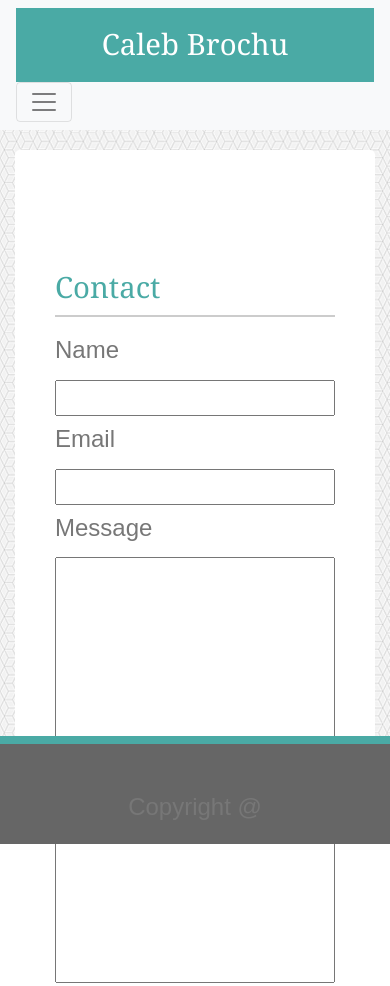
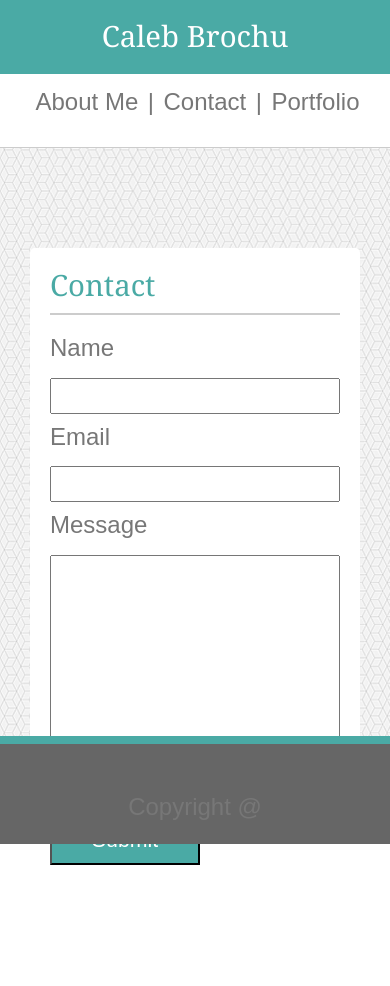
Before and after one commit to caleb-brochu/Portfolio-Bootstrap, a plain HTML site: page contact.html in a window 390 px wide. Shown: the top 986 px of the page. Drawn offline with nearby package versions, Linux system fonts and the light colour scheme.

Commit message:
Updated contact.html to make responsive.

```diff
--- a/assets/css/style.css
+++ b/assets/css/style.css
@@ -46,9 +46,7 @@ html body
     }
   }
 
-.jumbotron{
-    margin-right:0;
-}
+
 
 .jumbobackground
 {
@@ -63,6 +61,10 @@ html body
     box-sizing: border-box;
 }
 
+.container-fluid
+{
+    margin-right:auto;
+}
 .nav-link
 {
     padding: 0;
@@ -94,12 +96,7 @@ html body
 
 #body_content
 {
-    position: relative;
-    margin-left: auto;
-    margin-right: auto;
-    margin-bottom: 100px;
-    bottom: -80px;
-    padding: 20px;
+    text-align: top;
     background: #ffffff;
     max-width: 960px;
     height: 750px;
@@ -178,7 +175,7 @@ footer
 #messagefield
 {
     width: 100%;
-    height: 60%;
+    height: 250px;;
     padding: 0px 20px;
     line-height: 24pt;
     font-family: Arial, Helvetica, sans-serif;
--- a/contact.html
+++ b/contact.html
@@ -13,37 +13,43 @@
 </head>
 
 <body>
-        <div class = "navsettings" id="headerblock">
-                <nav class="navbar navbar-expand-sm navbar-light bg-light navsettings">
-                  <a class="navbar-brand" id = "logo" href="#">Caleb Brochu</a>
-                  <button class="navbar-toggler" type="button" data-toggle="collapse" data-target="#navbarNav" aria-controls="navbarNav" aria-expanded="false" aria-label="Toggle navigation">
-                    <span class="navbar-toggler-icon"></span>
-                  </button>
-
-                    <div class="collapse navbar-collapse navigation navsettings" id="navbarNav" >
-                      <ul class="navbar-nav ml-auto">
-                        <li class="nav-item active ">
-                          <a class="nav-link"  href="index.html">About Me <span class="sr-only">(current)</span></a>
+    <div class="row">
+        <div class = "wrapper">
+          <div class = "container-fluid">
+            <div class = "row">
+                <div class = "col-md-6 col-xs-12">
+                  <div class="navbar-brand justified-content-end" id = "logo">Caleb Brochu</div>
+                </div>
+                <div class = "col-md-6 col-xs-12 text-center" >
+                  <ul class = "links">
+                    <li>
+                      <a class="nav-link"  href="index.html">About Me</a>
                     </li>
-                        <li class="nav-item " >
+                    <li class="nav-link">|</li>
+                    <li >
                       <a class="nav-link" href="contact.html">Contact</a>
                     </li>
-                        <li class="nav-item ">
+                    <li class="nav-link">|</li>
+                    <li>
                       <a class="nav-link" href="portfolio.html">Portfolio</a>
                     </li>
                   </ul>
                 </div>
-                </nav>
+            </div>
+        </div>
+      </div>
     </div>
 
-
-    <div class = "container container-fluid">
+  <div class ="container">
+    <div class= "row">
+      <div class = "col-md-9 col-sm-12">
+        <div class = "container justified-content-end">
           <div class = "jumbotron jumbobackground">
-
-            <form id="body_content">
+            <div class ="row">
+                <div class ="col-sm-12">
+                            <form>
                                 <h1 id = "aboutmetitle">Contact</h1>
                                 <div>
-
                                     <p>
                                         Name
                                     </p>
@@ -61,13 +67,26 @@
                             </form>
                         </div>
                     </div>
-
-<div class="background"></div>
-
+                </div>
+            </div>
+          </div>
+        </div>
+      </div>
+      <div class = "col-md-3 col-sm-12"></div>
+    </div>
+    <div class="row">
+      <div class = "col-lg-12">
           <footer>
               <p> Copyright @</p>
           </footer>
-
+      </div>
+    </div>
+  </div>
+</div>
+<div class="background"></div>
 </body>
+    <script src="https://code.jquery.com/jquery-3.4.1.slim.min.js" integrity="sha384-J6qa4849blE2+poT4WnyKhv5vZF5SrPo0iEjwBvKU7imGFAV0wwj1yYfoRSJoZ+n" crossorigin="anonymous"></script>
+    <script src="https://cdn.jsdelivr.net/npm/popper.js@1.16.0/dist/umd/popper.min.js" integrity="sha384-Q6E9RHvbIyZFJoft+2mJbHaEWldlvI9IOYy5n3zV9zzTtmI3UksdQRVvoxMfooAo" crossorigin="anonymous"></script>
+    <script src="https://stackpath.bootstrapcdn.com/bootstrap/4.4.1/js/bootstrap.min.js" integrity="sha384-wfSDF2E50Y2D1uUdj0O3uMBJnjuUD4Ih7YwaYd1iqfktj0Uod8GCExl3Og8ifwB6" crossorigin="anonymous"></script><link rel="stylesheet" type="text/css" href="assets/css/style.css">
 
 </html>
```
Also changed, not shown: index.html (+3 -3 lines). Lines whose indentation alone changed are shown as unchanged.
